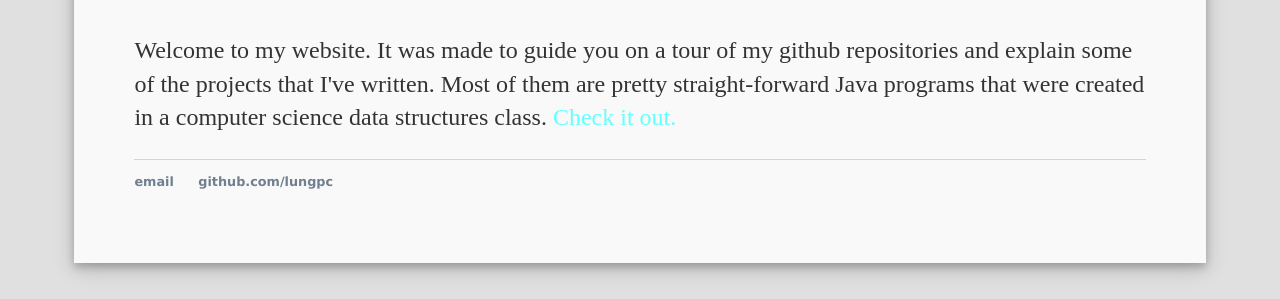
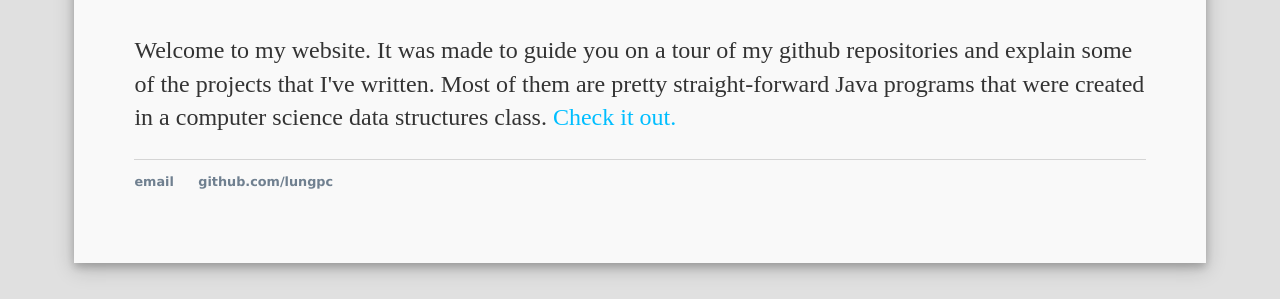
Before and after one commit to lungpc/lungpc.github.io, a Jekyll site: the page built from index.html, in a window 1280 px wide. Shown: the part 246-545 px from the top of the page. Built offline with Jekyll 4.4.1, drawn with Linux system fonts in a browser that asks for light colours.

Commit message:
Update style.css

```diff
--- a/css/style.css
+++ b/css/style.css
@@ -44,7 +44,7 @@ nav a, footer a {
 /* All anchors not in the nav bar or footer */
 a {
     text-decoration: none;
-    color: rgb(100, 255, 255);
+    color: rgb(0, 190, 255);
 }
 
 a:hover { color: black; }
```
